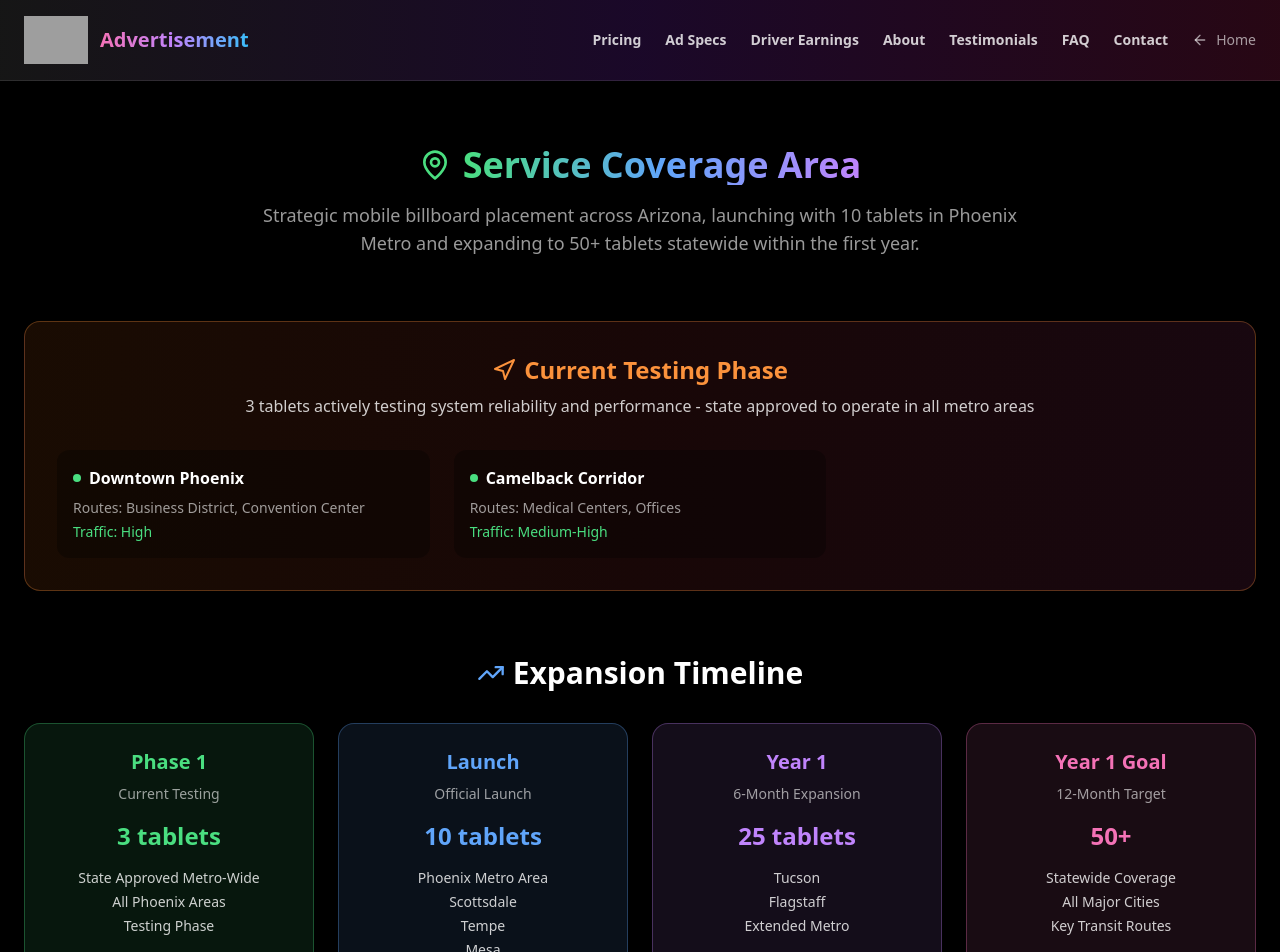
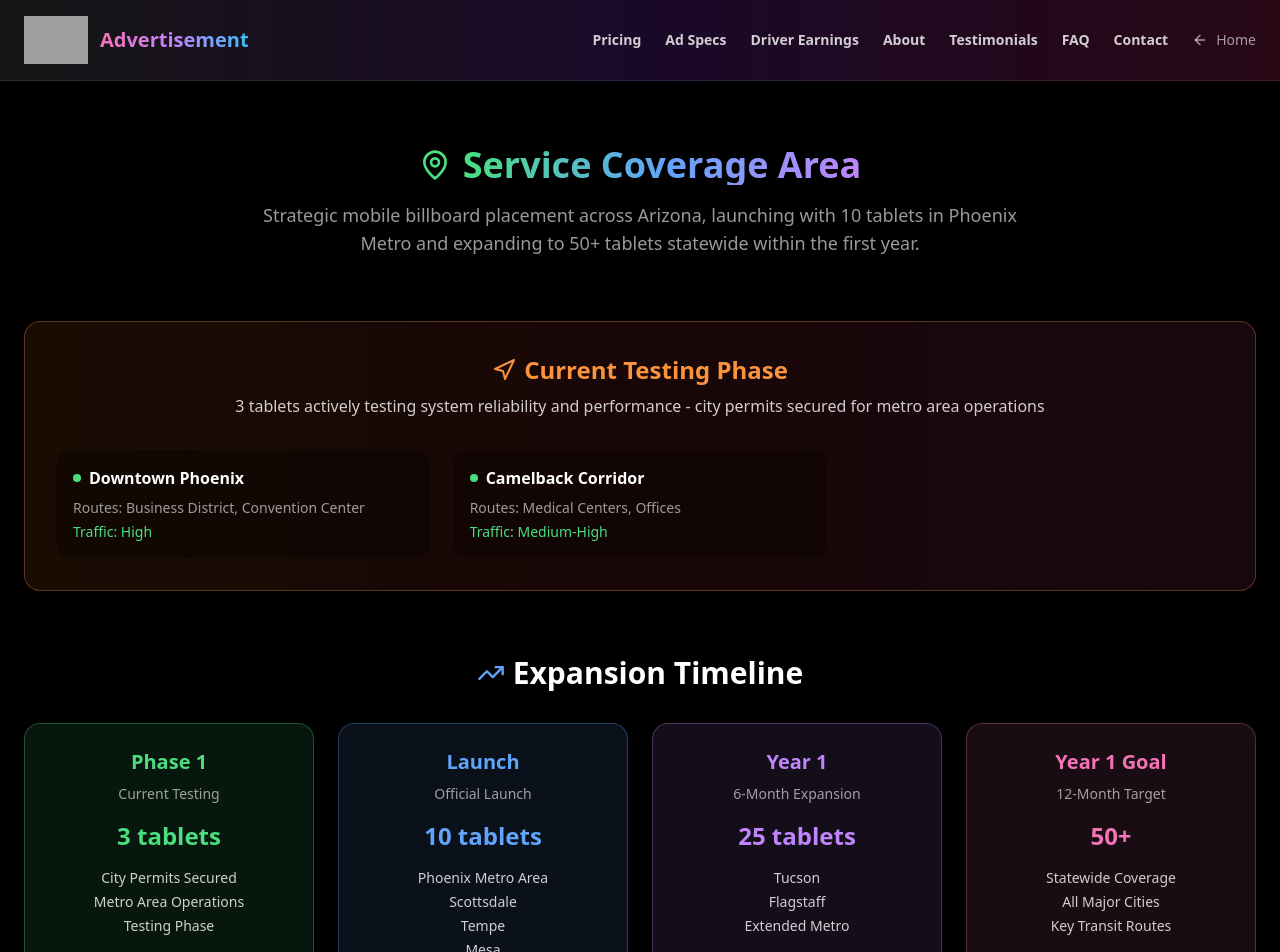
Before and after one commit to bruiz068/migo-website, a Next.js app: page /service-area in a window 1280 px wide. Shown: the top 952 px of the page. Built offline with nearby package versions, Linux system fonts and the light colour scheme; no server answers; grey boxes are pictures that could not be loaded.

Commit message:
Correct wording: city permits secured (not state approved)

```diff
--- a/app/service-area/page.tsx
+++ b/app/service-area/page.tsx
@@ -13,7 +13,7 @@ export default function ServiceAreaPage() {
     {
       phase: "Phase 1",
       timeline: "Current Testing",
-      areas: ["State Approved Metro-Wide", "All Phoenix Areas", "Testing Phase"],
+      areas: ["City Permits Secured", "Metro Area Operations", "Testing Phase"],
       tablets: 3,
       color: "text-green-400",
       bgColor: "bg-green-400/10",
@@ -119,7 +119,7 @@ export default function ServiceAreaPage() {
                 <Navigation size={24} />
                 Current Testing Phase
               </h2>
-              <p className="text-white/80">3 tablets actively testing system reliability and performance - state approved to operate in all metro areas</p>
+              <p className="text-white/80">3 tablets actively testing system reliability and performance - city permits secured for metro area operations</p>
             </div>
 
             <div className="grid md:grid-cols-3 gap-6">
```
